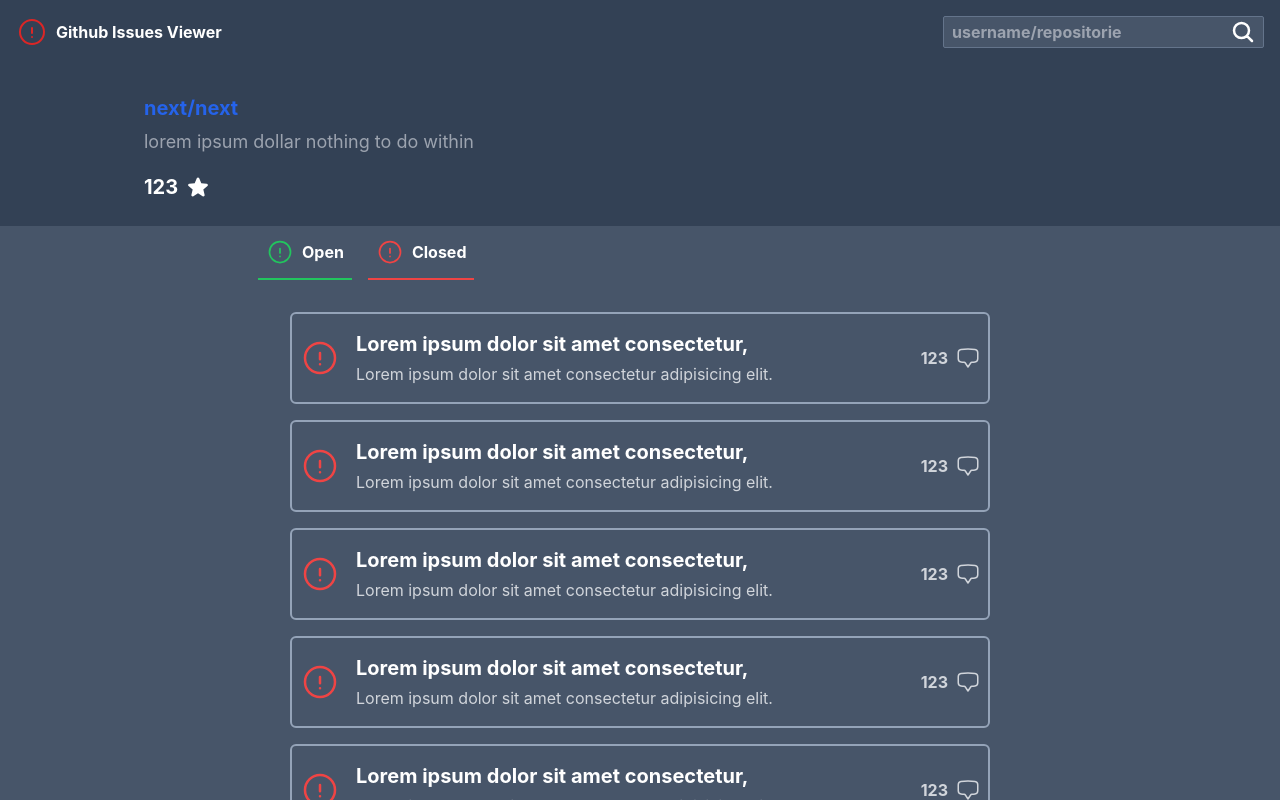
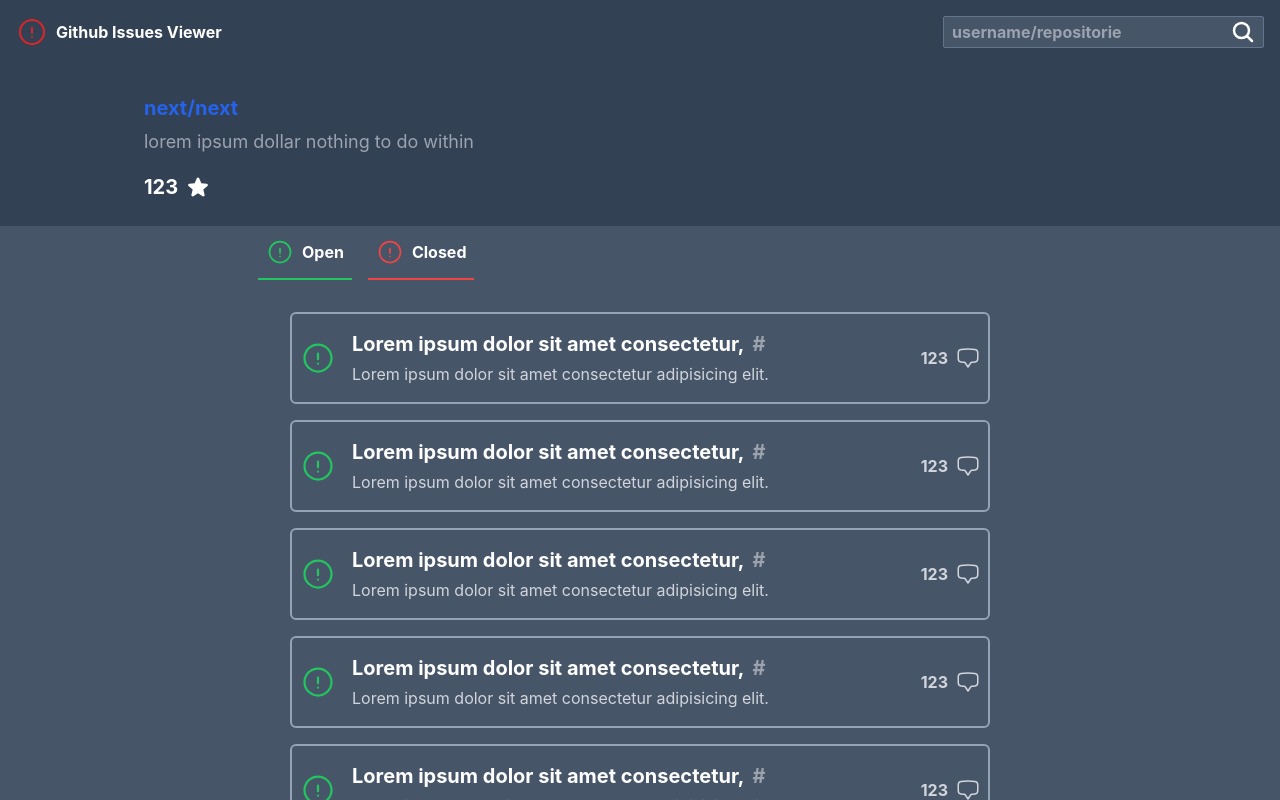
Before and after one commit to abdulrehmandev38/github-issues-viewer, a React (Create React App) app: page /repo/1 in a window 1280 px wide. Built offline with nearby package versions, Linux system fonts and the light colour scheme; no server answers.

Commit message:
implement issue item

```diff
--- a/src/components/IssueItem.jsx
+++ b/src/components/IssueItem.jsx
@@ -1,16 +1,23 @@
 import { Link } from "react-router-dom";
 import { Comment, Error } from "./Icons";
 
-const IssueItem = ({ title, description, comments }) => {
+const IssueItem = ({ state, title, description, comments, number }) => {
   return (
     <Link
-      to={"/repo/5/issue/5"}
+      to={`/repo/${5}/issue/${number}`}
       className="px-2 py-4 border-2 cursor-pointer border-slate-400 hover:bg-slate-800 flex items-center rounded-md w-[700px] justify-between"
     >
       <div className="flex gap-4 items-center">
-        <Error className="w-10 h-10 text-red-500" />
+        <Error
+          className={`w-9 h-9 ${
+            state === "CLOSED" ? "text-red-500" : "text-green-500"
+          }`}
+        />
         <div>
-          <p className="text-xl text-white font-bold">{title}</p>
+          <div className="flex items-center">
+            <p className="text-xl text-white font-bold">{title}</p>
+            <p className="text-xl text-gray-400 font-bold ml-2">#{number}</p>
+          </div>
           <p className="text-gray-300 mt-1">{description} </p>
         </div>
       </div>
```
